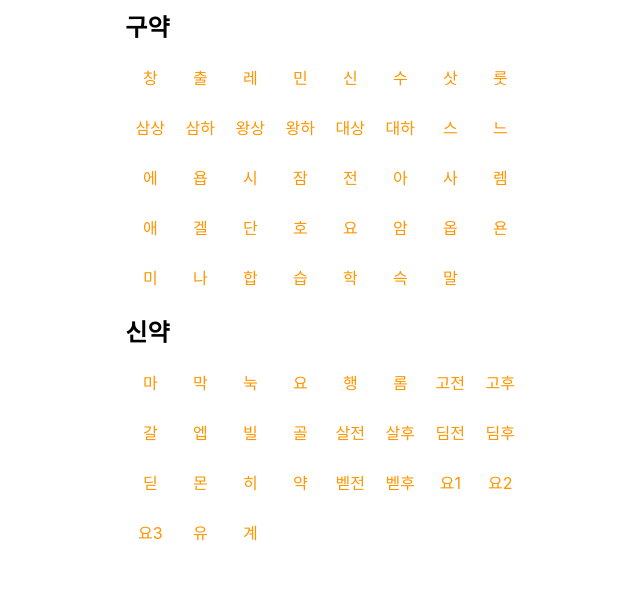
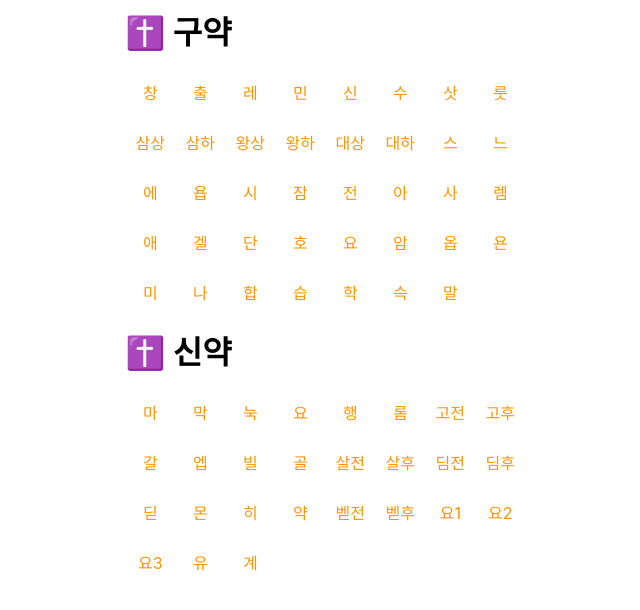
Before and after one commit to eunmo/bible-server, a React (Create React App) app: page / in a window 1280 px wide. Shown: the top 610 px of the page, without its empty margins (304-944 px from the left). Built offline with nearby package versions, Linux system fonts and the light colour scheme.

Commit message:
use header more

```diff
--- a/src/books.jsx
+++ b/src/books.jsx
@@ -1,13 +1,14 @@
 import React from 'react';
 import { Link } from 'react-router-dom';
 
+import Header from './header';
 import { testaments } from './data';
 
 export default () => (
   <div>
     {testaments.map((testament) => (
       <div key={testament.name}>
-        <div className="header">{testament.name}</div>
+        <Header title={testament.name} />
         <div className="vertical-buffer" />
         <div className="flex-container flex-container-wrap">
           {testament.books.map((book) => (
--- a/src/data.js
+++ b/src/data.js
@@ -98,4 +98,9 @@ const langs = [
   { name: '🇪🇸 NVI', abbr: 'S' },
 ];
 
-export { testaments, books, langs };
+const langMap = {};
+langs.forEach((l) => {
+  langMap[l.abbr] = l;
+});
+
+export { testaments, books, langs, langMap };
--- a/src/header.jsx
+++ b/src/header.jsx
@@ -2,10 +2,8 @@ import React from 'react';
 import { Link } from 'react-router-dom';
 
 export default ({ title }) => (
-  <div className="Header flex-container">
-    <Link to="/">
-      <div>✝️</div>
-    </Link>
-    <div className="text-center">{title}</div>
+  <div className="Header">
+    <Link to="/">{'✝️ '}</Link>
+    {title}
   </div>
 );
--- a/src/style.css
+++ b/src/style.css
@@ -57,6 +57,10 @@ body {
   flex-wrap: wrap;
 }
 
+.flex-container-align-start {
+  align-items: flex-start;
+}
+
 .show-mobile {
   display: none;
 }
@@ -87,13 +91,9 @@ a {
 }
 
 .Header {
-  font-size: 1.5em;
+  font-size: 2em;
   font-weight: bold;
-  line-height: 30px;
-
-  display: grid;
-  grid-template-columns: 30px 1fr 30px;
-  grid-column-gap: 3px;
+  line-height: 50px;
 }
 
 .selector {
--- a/src/verses.jsx
+++ b/src/verses.jsx
@@ -1,8 +1,9 @@
 import React, { useState, useEffect, useContext } from 'react';
 import { Link } from 'react-router-dom';
 
+import Header from './header';
 import Context from './context';
-import { books, langs } from './data';
+import { books, langMap } from './data';
 
 const get = (url, callback) => {
   fetch(url)
@@ -25,18 +26,25 @@ export default ({ match }) => {
     get(`/${subLang}/${book.index}.${chapter}`, setTrans);
   }, [book, chapter, mainLang, subLang]);
 
-  const title = `${book.name} ${chapter}장`;
-  const version = langs[0];
+  const title = (
+    <span>
+      <Link to={`/${book.name}`}>{book.name}</Link>
+      {` ${chapter}장`}
+    </span>
+  );
   const toggle = (index) => {
     setSelected(index === selected ? -1 : index);
   };
 
   return (
     <div>
-      <div className="flex-container flex-container-space-between">
-        <div className="header">{title}</div>
+      <div className="flex-container flex-container-space-between flex-container-align-start">
+        <Header title={title} />
         <div>
-          <Link to={`${url}/lang`}>{version.name}</Link>
+          <Link to={`${url}/lang`}>
+            <div>{langMap[mainLang].name}</div>
+            <div>{langMap[subLang].name}</div>
+          </Link>
         </div>
       </div>
       <div className="vertical-buffer" />
```
